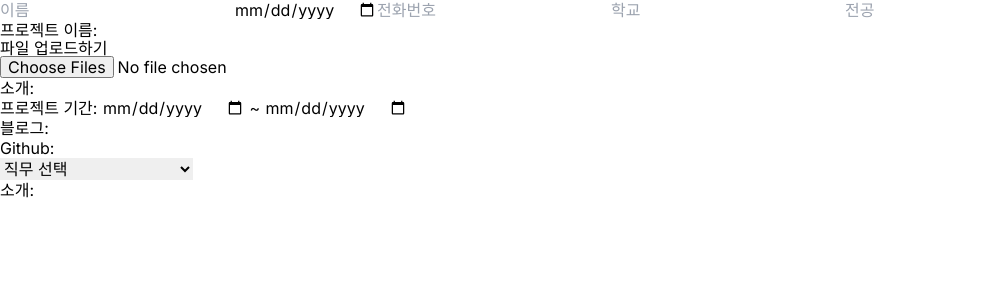
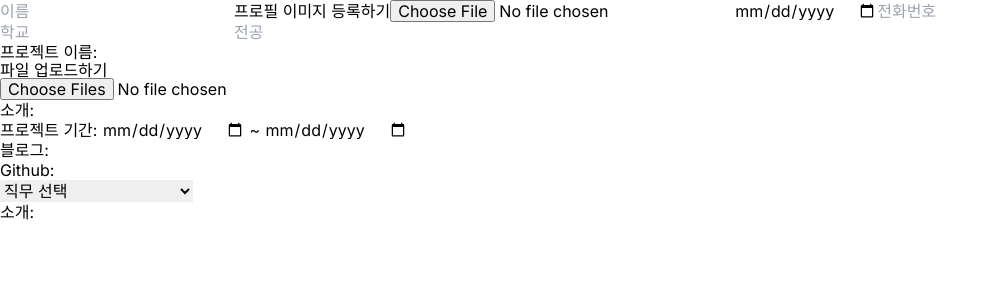
Before and after one commit to DecidedCard/Porifo, a Next.js app: page /mypage in a window 1280 px wide. Shown: the top 300 px of the page, without its empty margins (0-998 px from the left). Built offline with nearby package versions, Linux system fonts and the light colour scheme; a web font is replaced by a local one.

Commit message:
Feat: 프로필 이미지 input 작성

```diff
--- a/src/Components/MyPageInput/UserInfo.tsx
+++ b/src/Components/MyPageInput/UserInfo.tsx
@@ -5,7 +5,9 @@ import React from "react";
 
 const UserInfo = () => {
     const {
+        profile,
         onChangeNameHandler,
+        onChangeProfileHandler,
         onChangeBirthdayHandler,
         onChangeTelHandler,
         onChangeSchoolHandler,
@@ -16,6 +18,10 @@ const UserInfo = () => {
         <main>
             <div>
                 <input type="text" placeholder="이름" onChange={onChangeNameHandler} />
+                <label htmlFor="profile" className="cursor-pointer">
+                    프로필 이미지 등록하기
+                </label>
+                <input type="file" id="profile" className="hidden" value={profile} onChange={onChangeProfileHandler} />
                 <input type="date" placeholder="생년월일" onChange={onChangeBirthdayHandler} />
                 <input type="text" placeholder="전화번호" onChange={onChangeTelHandler} />
                 <input type="text" placeholder="학교" onChange={onChangeSchoolHandler} />
--- a/src/hooks/mypage/useUserInfo.ts
+++ b/src/hooks/mypage/useUserInfo.ts
@@ -1,15 +1,15 @@
 import useBasicInfo from "@/store/portBasicInfoStore";
 import { ChangeEvent } from "react";
+import useInput from "../useInput";
 
 const useUserInfo = () => {
     const { basicInfo, setName, setProfile, setBirthday, setTel, setSchool, setClass, setJob } = useBasicInfo();
+    const [profile, onChangeProfileHandler] = useInput();
 
     const onChangeNameHandler = (e: ChangeEvent<HTMLInputElement>) => {
         setName(e.target.value);
     };
-    const onChangeProfileHandler = (e: ChangeEvent<HTMLInputElement>) => {
-        setProfile(e.target.value);
-    };
+
     const onChangeBirthdayHandler = (e: ChangeEvent<HTMLInputElement>) => {
         setBirthday(e.target.value);
     };
@@ -27,6 +27,7 @@ const useUserInfo = () => {
     };
 
     return {
+        profile,
         onChangeNameHandler,
         onChangeProfileHandler,
         onChangeBirthdayHandler,
```
